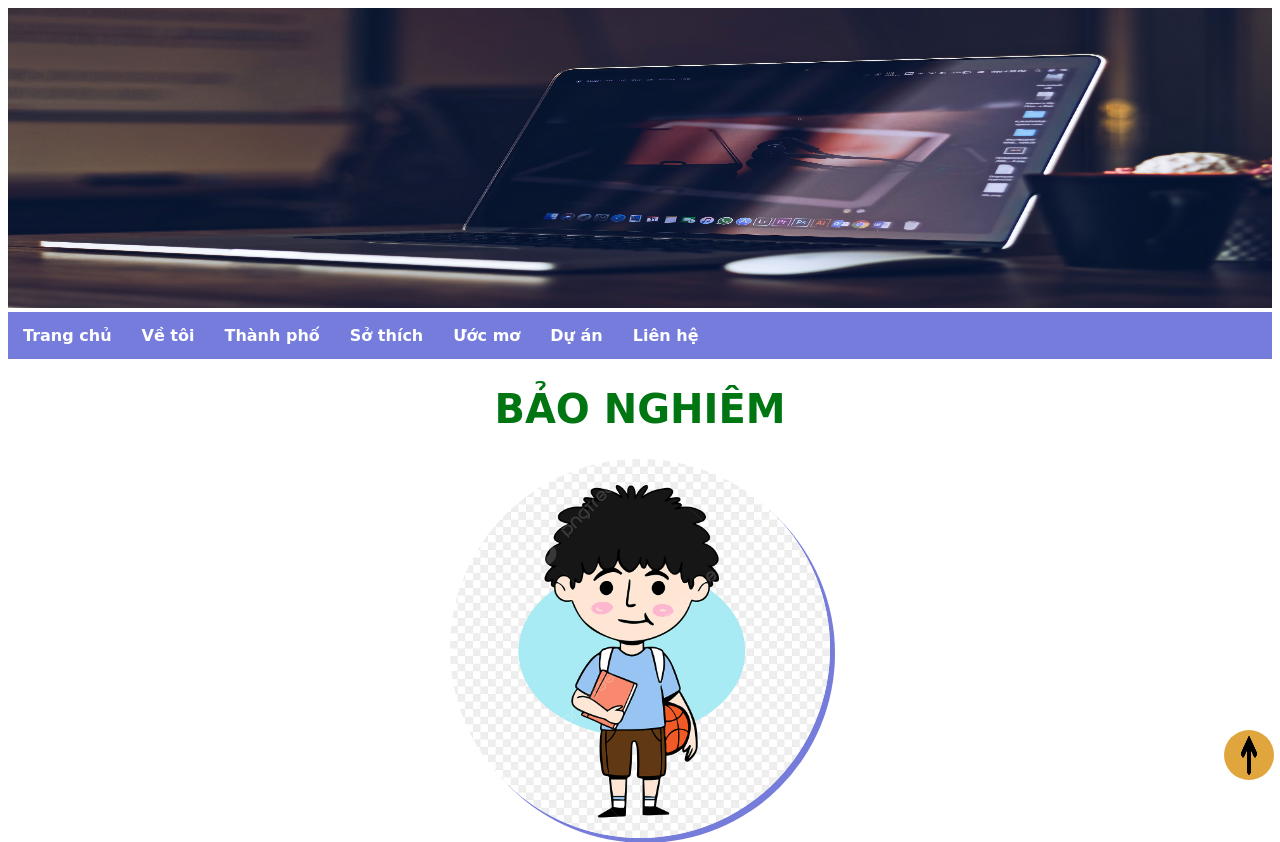
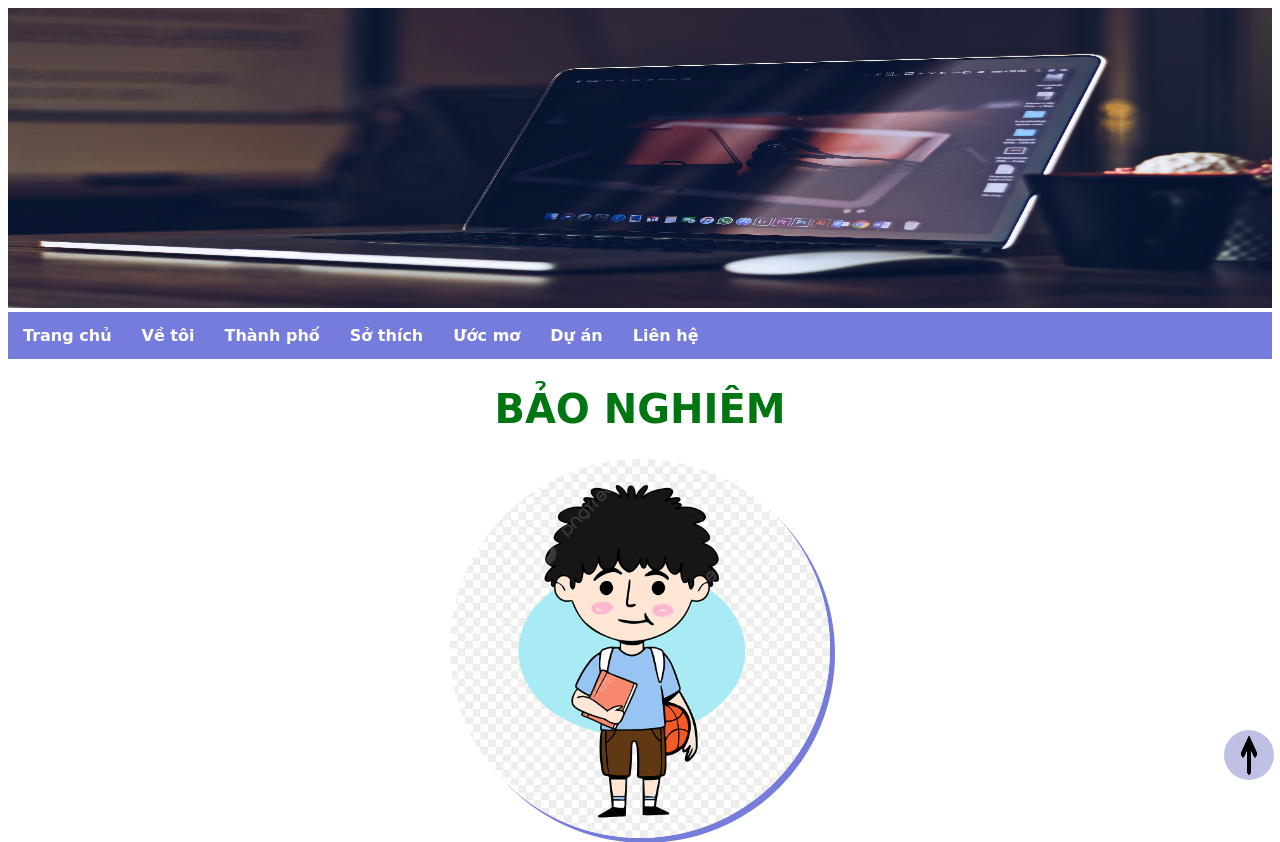
Before and after one commit to thaiphongweb/baonghiem, a plain HTML site: page index.html in a window 1280 px wide. Shown: the top 842 px of the page. Drawn offline with Linux system fonts and the light colour scheme; a web font is replaced by a local one.

Commit message:
Update style.css

```diff
--- a/style.css
+++ b/style.css
@@ -365,7 +365,7 @@ button{
   position: fixed;
   right: 6px;
   bottom: 20px;
-  background: #e1a53d;
+  background: #bec1e4;
   border: none;
   border-radius: 50%;
   width: 50px;
```
